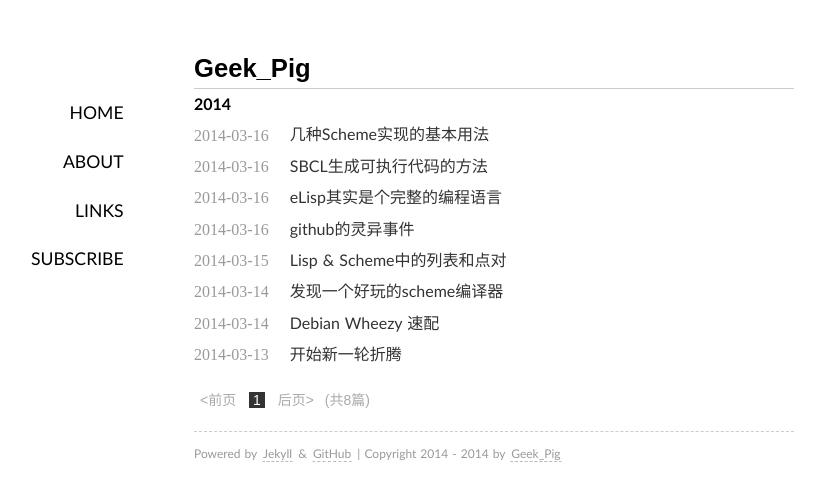
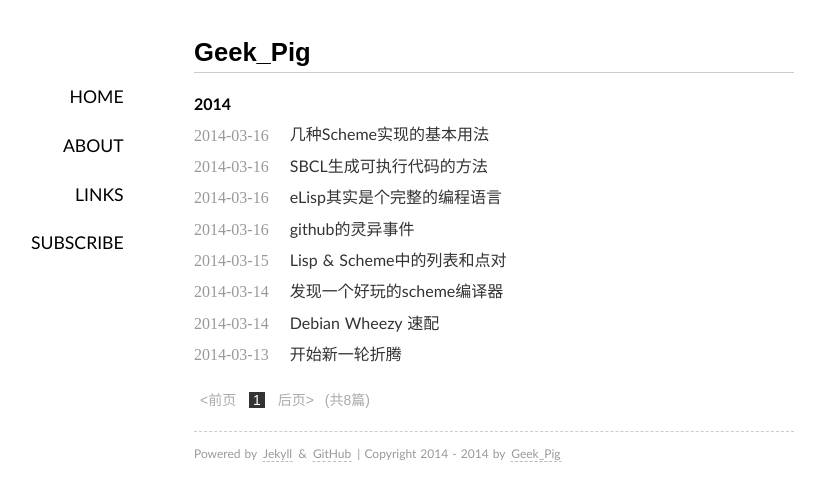
Before and after one commit to rhuichao/uternet.github.io, a Jekyll site: the page built from index.html, in a window 1280 px wide. Shown: the top 501 px of the page, without its empty margins (146-971 px from the left). Built offline with Jekyll 4.4.1, drawn with Linux system fonts in a browser that asks for light colours; some web fonts are replaced; Markdown is read by kramdown in place of the engine named in the settings; the list of posts is cut into pages by our own code.

Commit message:
new document posted

```diff
--- a/_layouts/default.html
+++ b/_layouts/default.html
@@ -44,7 +44,7 @@
 
     <div id="container">
       <div id="main" role="main">
-      <p></p>
+
         <header>
             <h1>{{ site.author }}</h1>
         </header>
@@ -54,7 +54,7 @@
             <span><a title="links" class="" href="/links/">Links</a></span>
             <span><a title="subscribe by RSS" class="" href="/feed/">Subscribe</a></span>
         </nav>
-
+              <p></p>
         <h1>{{ page.title }}</h1> <!--页面标题-->
 
         <article class="content">
```
